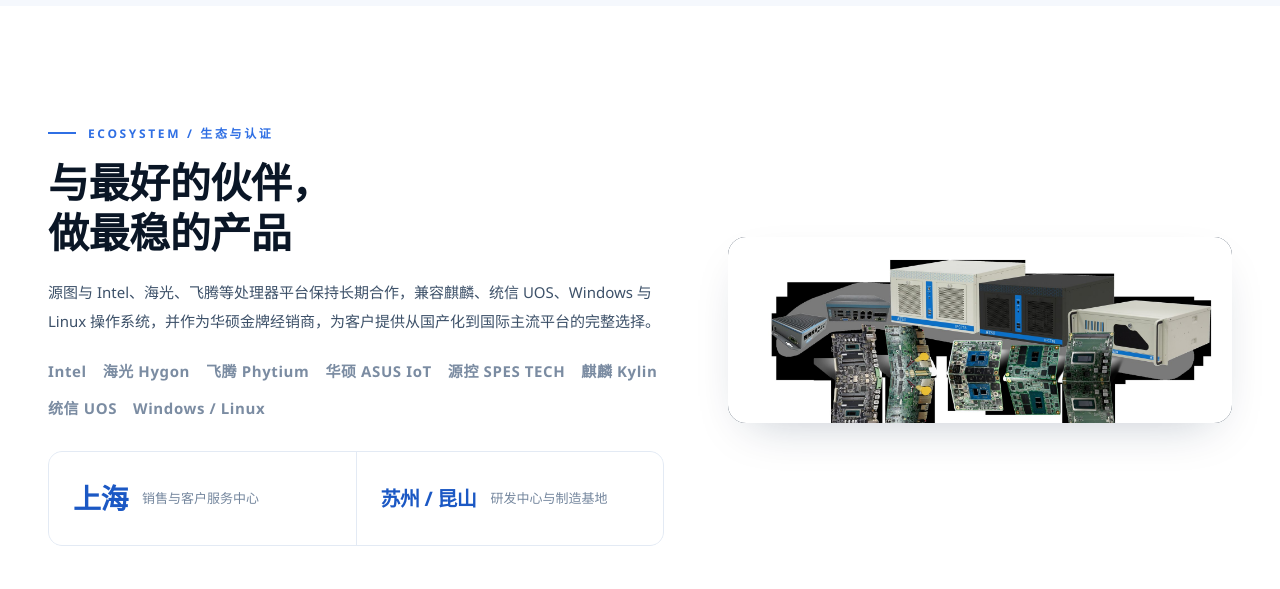
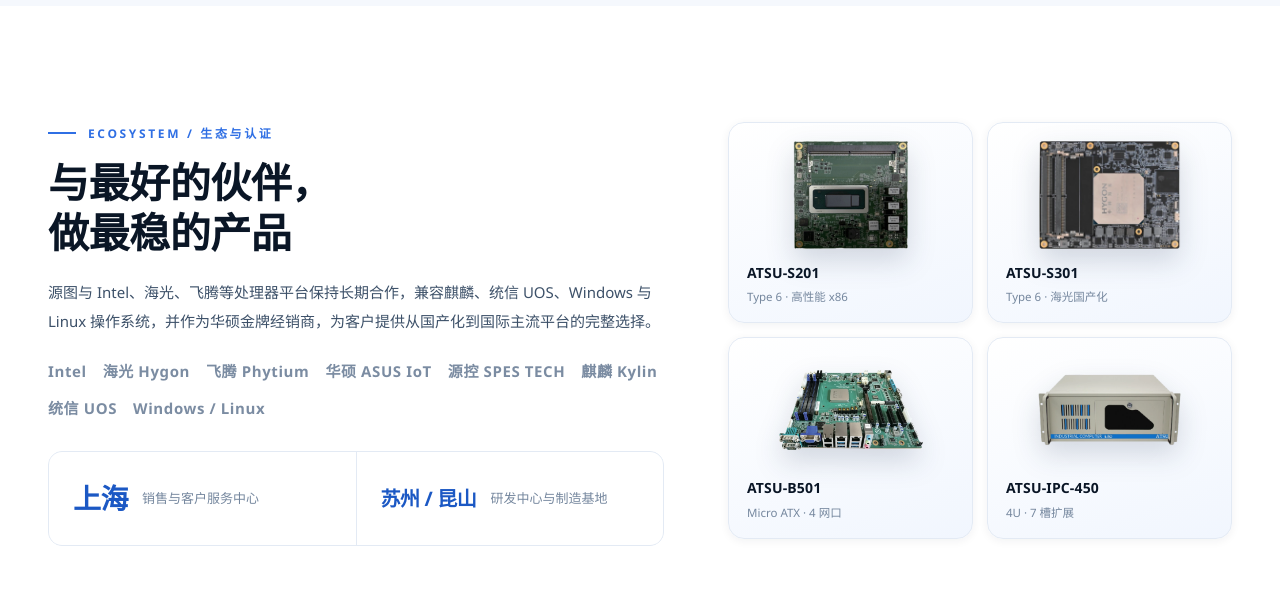
Before and after one commit to Bing44011/atsu, a plain HTML site: page about.html in a window 1280 px wide. Shown: the part 3340-3929 px from the top of the page. Drawn offline with Linux system fonts and the light colour scheme.

Commit message:
优化关于页生态区块：用产品卡片墙替换黑底拼图

```diff
--- a/about.html
+++ b/about.html
@@ -186,7 +186,28 @@
           </div>
         </div>
         <div class="story-media reveal" data-delay="1">
-          <img src="assets/img/case-lineup.jpg" alt="ATSU 产品家族" style="background:#07182e">
+          <div class="eco-wall">
+            <a class="eco-tile" href="product.html?id=s201">
+              <img src="assets/img/product-s201.webp" alt="ATSU-S201 核心模块" loading="lazy">
+              <span>ATSU-S201</span>
+              <em>Type 6 · 高性能 x86</em>
+            </a>
+            <a class="eco-tile" href="product.html?id=s301">
+              <img src="assets/img/product-s301.webp" alt="ATSU-S301 核心模块" loading="lazy">
+              <span>ATSU-S301</span>
+              <em>Type 6 · 海光国产化</em>
+            </a>
+            <a class="eco-tile" href="product.html?id=b501">
+              <img src="assets/img/product-b501.webp" alt="ATSU-B501 工业主板" loading="lazy">
+              <span>ATSU-B501</span>
+              <em>Micro ATX · 4 网口</em>
+            </a>
+            <a class="eco-tile" href="product.html?id=ipc450">
+              <img src="assets/img/product-ipc450.webp" alt="ATSU-IPC-450 工控机箱" loading="lazy">
+              <span>ATSU-IPC-450</span>
+              <em>4U · 7 槽扩展</em>
+            </a>
+          </div>
         </div>
       </div>
     </div>
--- a/assets/css/style.css
+++ b/assets/css/style.css
@@ -1467,6 +1467,49 @@ table.compare-table { border-collapse: collapse; width: 100%; min-width: 1080px;
 }
 .story-media .badge b { display: block; font-size: 30px; color: var(--blue-600); line-height: 1.1; }
 .story-media .badge span { font-size: 12px; color: var(--muted); }
+
+/* ecosystem product wall */
+.eco-wall {
+  display: grid;
+  grid-template-columns: 1fr 1fr;
+  gap: 14px;
+}
+.eco-tile {
+  display: flex;
+  flex-direction: column;
+  padding: 18px 18px 15px;
+  border: 1px solid var(--line);
+  border-radius: 16px;
+  background: linear-gradient(160deg, #ffffff 0%, #f1f6fe 100%);
+  box-shadow: var(--shadow-sm);
+  transition: transform 0.3s var(--ease), box-shadow 0.3s, border-color 0.3s;
+}
+.eco-tile:hover {
+  transform: translateY(-4px);
+  box-shadow: var(--shadow);
+  border-color: #c9dbf6;
+}
+.eco-tile img {
+  width: 100%;
+  height: 108px;
+  object-fit: contain;
+  border-radius: 0;
+  box-shadow: none;
+  filter: drop-shadow(0 12px 14px rgba(12, 34, 64, 0.16));
+}
+.eco-tile span {
+  margin-top: 12px;
+  font-size: 14px;
+  font-weight: 700;
+  color: var(--ink);
+  letter-spacing: 0.01em;
+}
+.eco-tile em {
+  font-style: normal;
+  margin-top: 2px;
+  font-size: 11.5px;
+  color: var(--muted);
+}
 .story-copy p { margin-bottom: 16px; font-size: 15px; line-height: 1.95; color: var(--text); }
 .story-copy .quote {
   margin-top: 24px;
```
